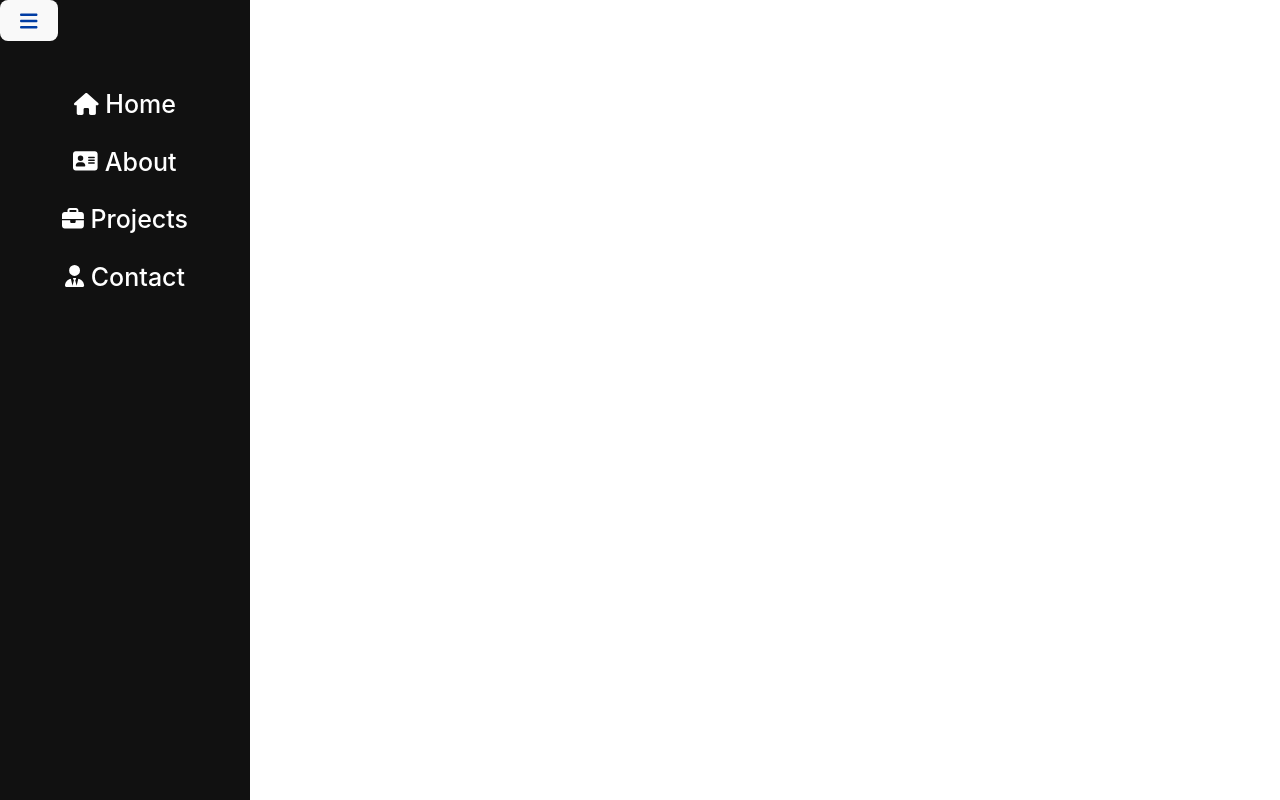
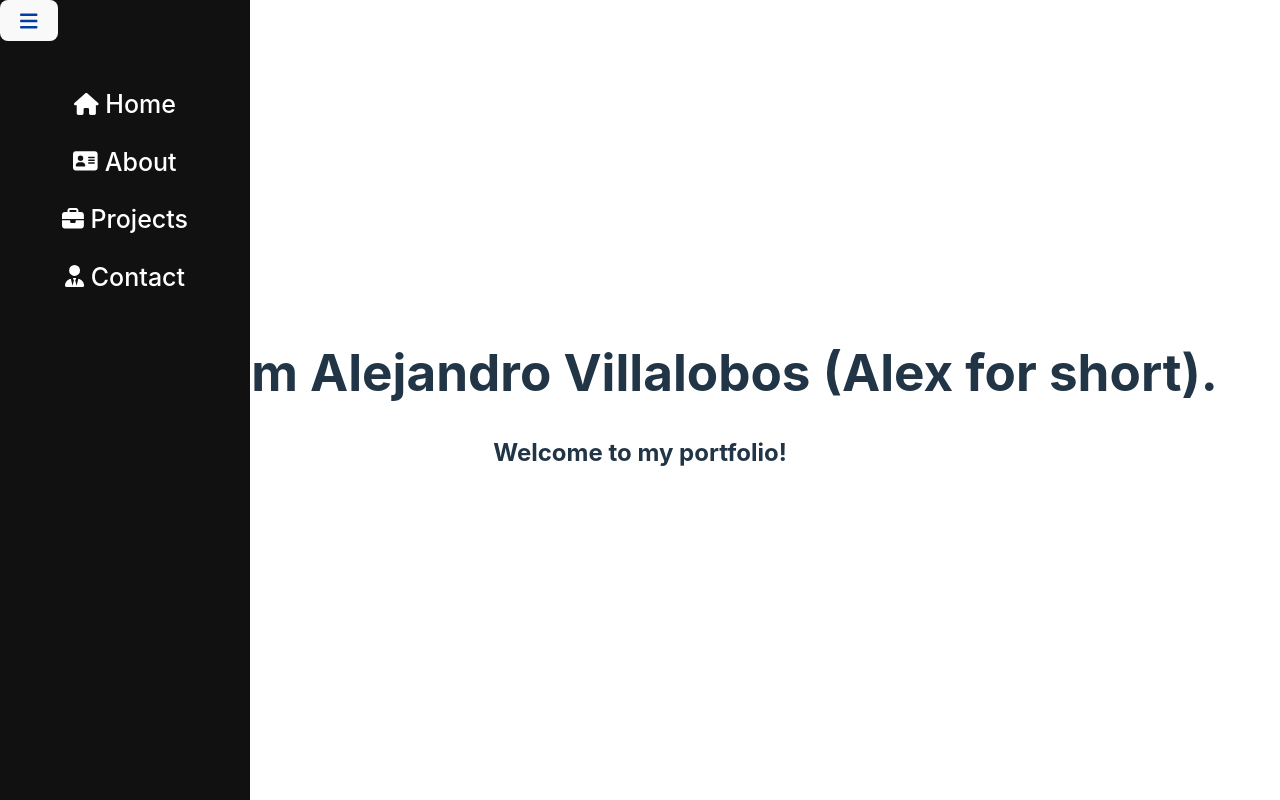
Before and after one commit to avilla13/avx-portfolio, a React (Vite) app: page / in a window 1280 px wide. Built offline with nearby package versions, Linux system fonts and the light colour scheme.

Commit message:
Change Home link from /home to / in App.jsx & NavBar.jsx

```diff
--- a/src/components/NavBar/NavBar.jsx
+++ b/src/components/NavBar/NavBar.jsx
@@ -20,7 +20,7 @@ export default function Navbar() {
             <div className={`navitems ${openNav ? 'open' : ''}`} >
                 <ul>
                     <li>
-                        <Link to="/home" className='nav-home'>
+                        <Link to="/" className='nav-home'>
                             <FontAwesomeIcon icon={faHouse} size="sm" style={{color: "white",}} /> Home
                         </Link>
                     </li>
--- a/src/pages/App/App.jsx
+++ b/src/pages/App/App.jsx
@@ -14,7 +14,7 @@ export default function App() {
     <>
       <NavBar />
       <Routes>
-        <Route path='/home' element={<HomePage />} />
+        <Route path='/' element={<HomePage />} />
         <Route path='/about' element={<About />} />
         <Route path='/projects' element={<Projects />} />
         <Route path='/contact' element={<Contact />} />
```
